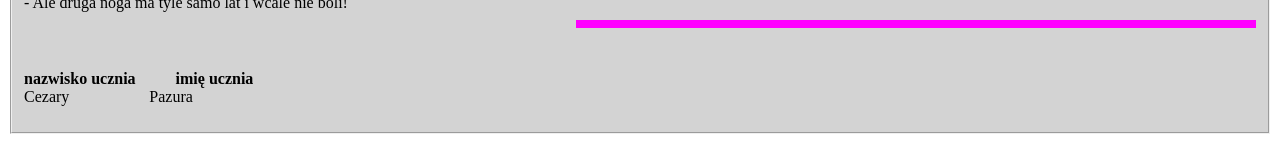
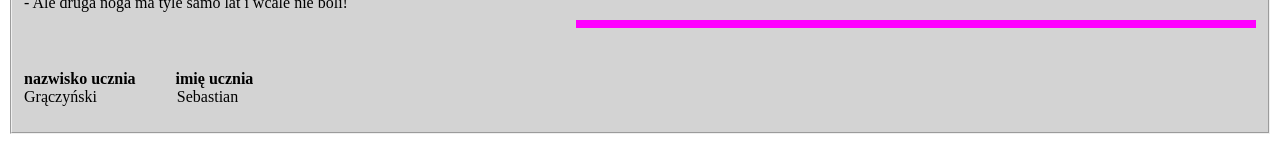
Before and after one commit to SebaToJa123/Dydaktyka, a plain HTML site: page index.html in a window 1280 px wide. Shown: the part 4586-4746 px from the top of the page. Drawn offline with Linux system fonts and the light colour scheme.

Commit message:
Update author name and student details in index.html

```diff
--- a/index.html
+++ b/index.html
@@ -218,7 +218,7 @@
 <html lang="pl">
 <head>
     <meta charset="UTF-8">
-    <meta name="author" content="Cezary Pazura">
+    <meta name="author" content="Sebastian Grączyński">
     <meta name="description" content="Strona z dowcipami - Zadanie 3">
     <title>Żarty - Zadanie 3</title>
 </head>
@@ -269,7 +269,7 @@
         <!-- Punkt 4: Nazwisko i imię w ostatniej ramce ze spacjami niełamliwymi -->
         <p>
             <b>nazwisko ucznia&nbsp;&nbsp;&nbsp;&nbsp;&nbsp;&nbsp;&nbsp;&nbsp;&nbsp;&nbsp;imię ucznia</b><br>
-            Cezary&nbsp;&nbsp;&nbsp;&nbsp;&nbsp;&nbsp;&nbsp;&nbsp;&nbsp;&nbsp;&nbsp;&nbsp;&nbsp;&nbsp;&nbsp;&nbsp;&nbsp;&nbsp;&nbsp;&nbsp;Pazura
+            Grączyński&nbsp;&nbsp;&nbsp;&nbsp;&nbsp;&nbsp;&nbsp;&nbsp;&nbsp;&nbsp;&nbsp;&nbsp;&nbsp;&nbsp;&nbsp;&nbsp;&nbsp;&nbsp;&nbsp;&nbsp;Sebastian
         </p>
     </fieldset>
 
```
